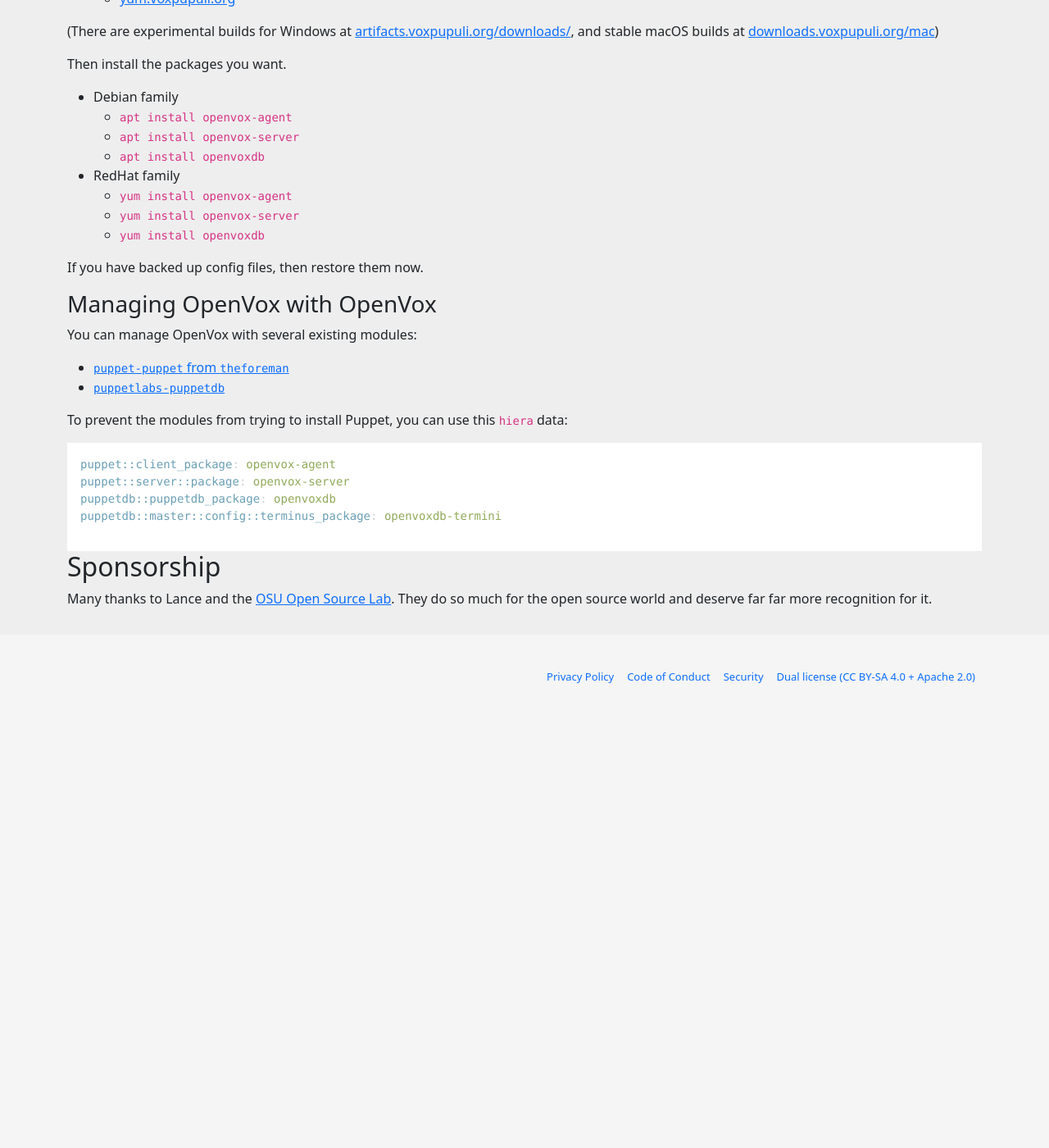
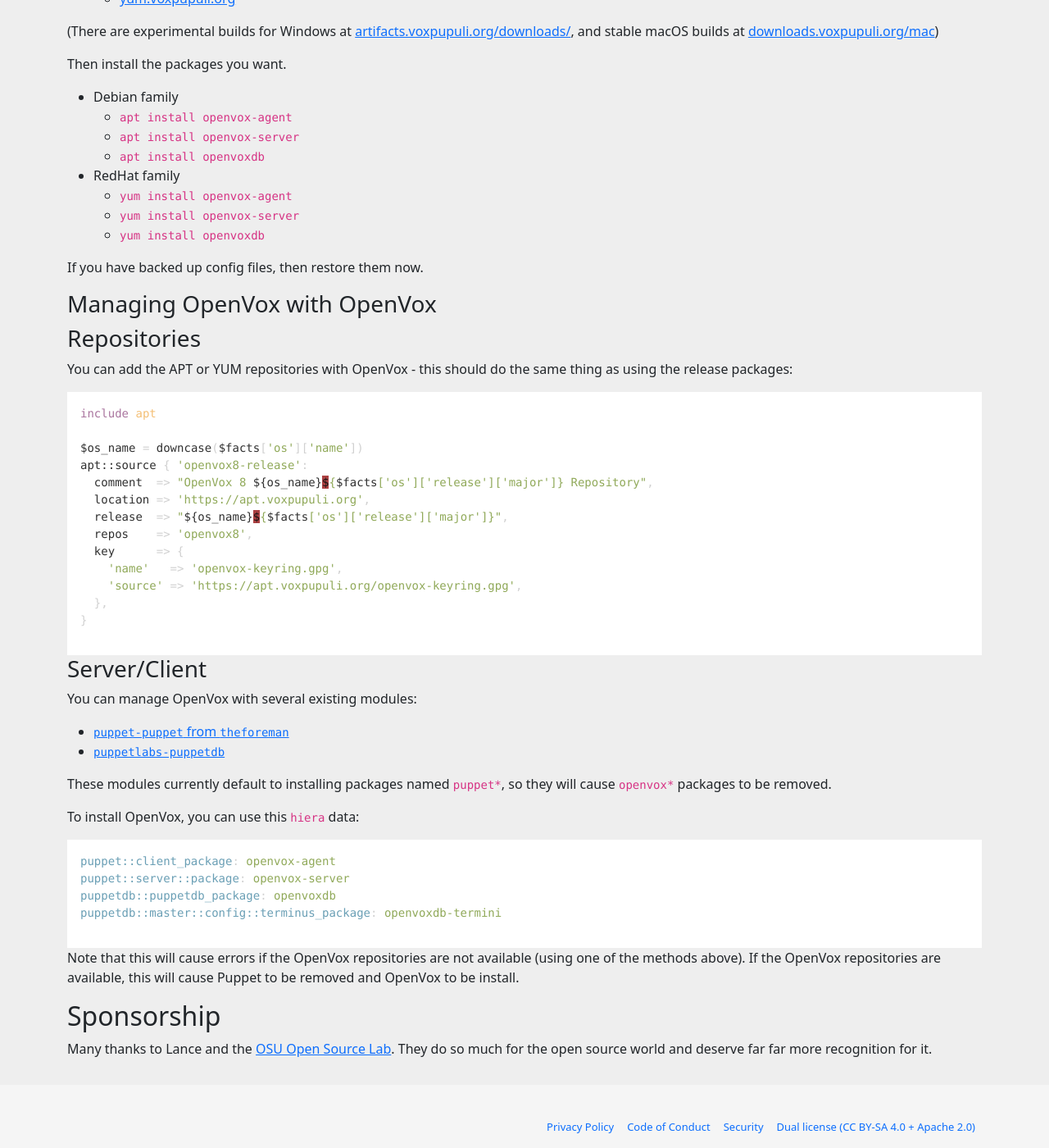
Before and after one commit to voxpupuli/voxpupuli.github.io, a Jekyll site: the page built from openvox/install.md, in a window 1280 px wide and 1400 px high, scrolled down 1103 px. Shown: the whole window at 82% size. Built offline with Jekyll 4.4.1, drawn with Linux system fonts in a browser that asks for light colours; nearby versions of some CDN libraries; before the commit the page ends 1955 px from its top, so only the background shows below that.

Commit message:
Add more information about managing repos

````diff
--- a/openvox/install.md
+++ b/openvox/install.md
@@ -59,12 +59,36 @@
 
 ### Managing OpenVox with OpenVox
 
+### Repositories
+
+You can add the APT or YUM repositories with OpenVox - this should do the same thing as using the release packages:
+
+```pp
+include apt
+
+$os_name = downcase($facts['os']['name'])
+apt::source { 'openvox8-release':
+  comment  => "OpenVox 8 ${os_name}${$facts['os']['release']['major']} Repository",
+  location => 'https://apt.voxpupuli.org',
+  release  => "${os_name}${$facts['os']['release']['major']}",
+  repos    => 'openvox8',
+  key      => {
+    'name'   => 'openvox-keyring.gpg',
+    'source' => 'https://apt.voxpupuli.org/openvox-keyring.gpg',
+  },
+}
+```
+
+### Server/Client
+
 You can manage OpenVox with several existing modules:
 
 * [`puppet-puppet` from `theforeman`](https://github.com/theforeman/puppet-puppet)
 * [`puppetlabs-puppetdb`](https://github.com/puppetlabs/puppetlabs-puppetdb)
 
-To prevent the modules from trying to install Puppet, you can use this `hiera` data:
+These modules currently default to installing packages named `puppet*`, so they will cause `openvox*` packages to be removed.
+
+To install OpenVox, you can use this `hiera` data:
 
 ```yaml
 puppet::client_package: openvox-agent
@@ -73,6 +97,9 @@
 puppetdb::master::config::terminus_package: openvoxdb-termini
 ```
 
+Note that this will cause errors if the OpenVox repositories are not available (using one of the methods above).
+If the OpenVox repositories are available, this will cause Puppet to be removed and OpenVox to be install.
+
 ## Sponsorship
 
 Many thanks to Lance and the [OSU Open Source Lab](https://osuosl.org).
````
